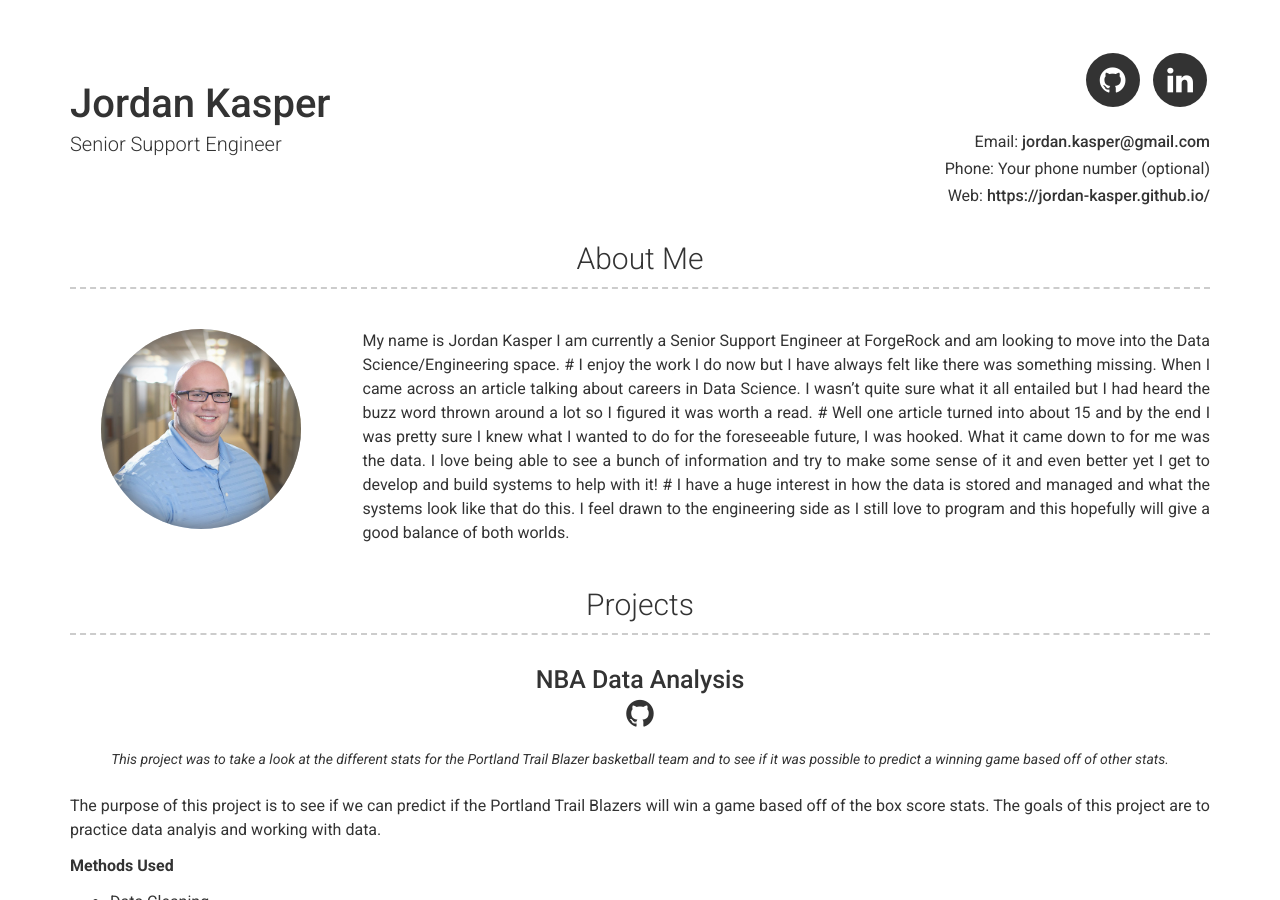
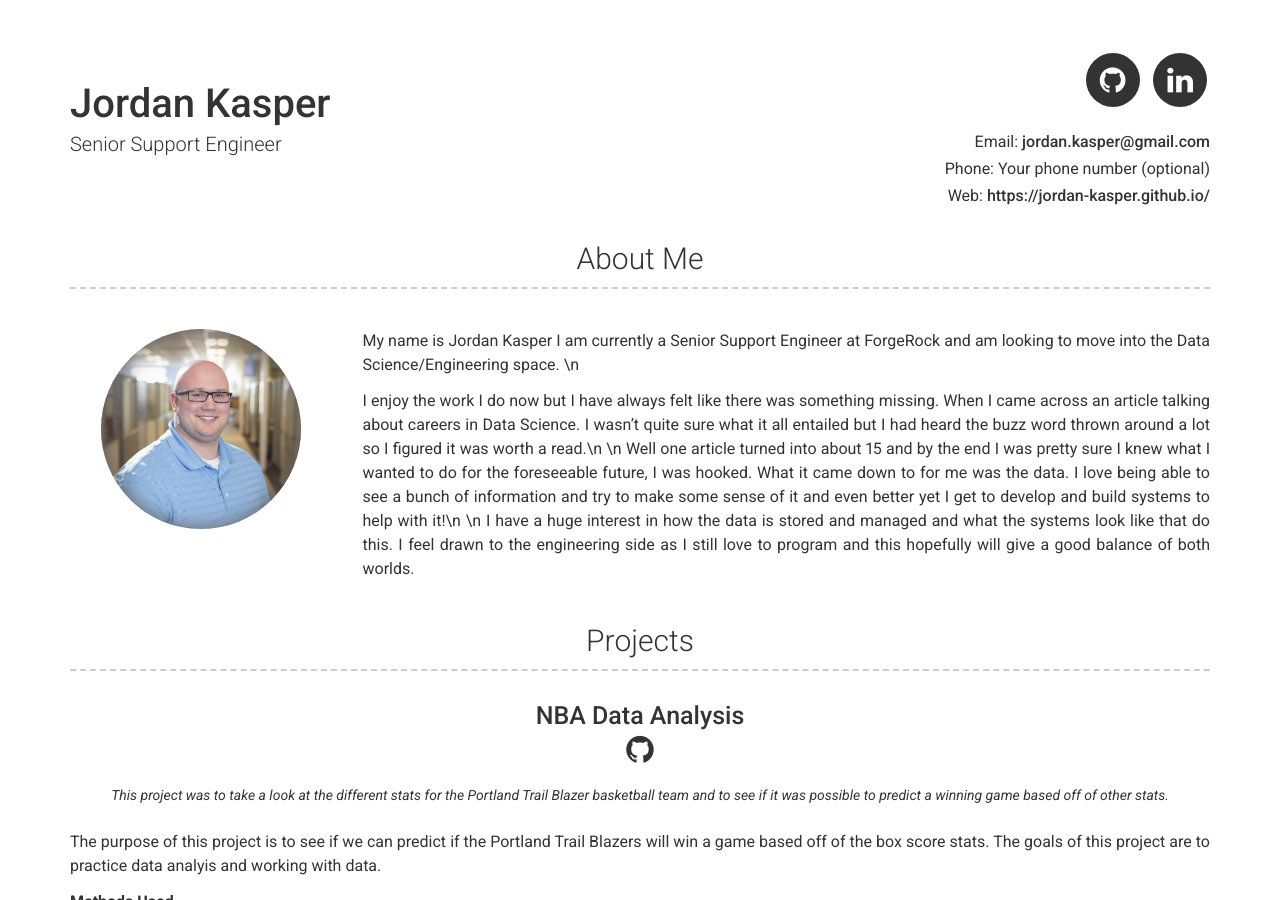
Before and after one commit to jordan-kasper/jordan-kasper.github.io, a Jekyll site: the page built from index.md, in a window 1280 px wide and 900 px high. Built offline with Jekyll 4.4.1, drawn with Linux system fonts in a browser that asks for light colours.

```diff
--- a/_config.yml
+++ b/_config.yml
@@ -17,16 +17,16 @@ linkedin_username: jordan-kasper-204a7048
 # about_title: About Me (Use this to override about section title)
 about_profile_image: images/image.jpg
 about_content: | # this will include new lines to allow paragraphs
-  My name is Jordan Kasper I am currently a Senior Support Engineer at ForgeRock and am looking to move into the Data Science/Engineering space.
-  #
+  My name is Jordan Kasper I am currently a Senior Support Engineer at ForgeRock and am looking to move into the Data Science/Engineering space. \n
+
   I enjoy the work I do now but I have always felt like there was something missing. When I came across an article talking
   about careers in Data Science. I wasn’t quite sure what it all entailed but I had heard the buzz word thrown around
-  a lot so I figured it was worth a read.
-  #
+  a lot so I figured it was worth a read.\n
+  \n
   Well one article turned into about 15 and by the end I was pretty sure I knew what I wanted to do for the foreseeable
   future, I was hooked. What it came down to for me was the data. I love being able to see a bunch of information and
-  try to make some sense of it and even better yet I get to develop and build systems to help with it!
-  #
+  try to make some sense of it and even better yet I get to develop and build systems to help with it!\n
+  \n
   I have a huge interest in how the data is stored and managed and what the systems look like that do this. I feel drawn
   to the engineering side as I still love to program and this hopefully will give a good balance of both worlds.
 
```
